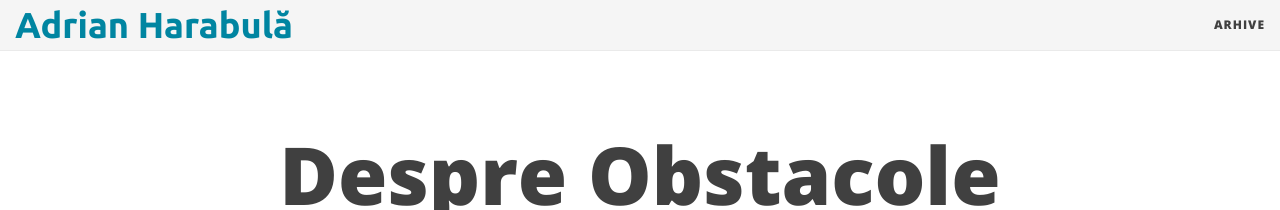
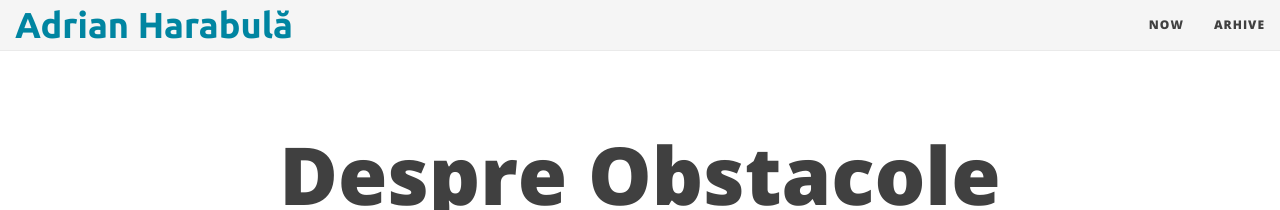
Before and after one commit to adrianharabula/adrianharabula.github.io, a Jekyll site: the page built from index.md, in a window 1280 px wide. Shown: the top 210 px of the page. Built offline with Jekyll 4.4.1, drawn with Linux system fonts in a browser that asks for light colours; nearby versions of some CDN libraries; the list of posts is cut into pages by our own code.

Commit message:
Add now page link

```diff
--- a/_config.yml
+++ b/_config.yml
@@ -23,6 +23,7 @@ description: Despre Obstacole În Startups
 
 # List of links in the navigation bar
 navbar-links:
+  Now: "now/"
   Arhive: "arhive/"
 # About Me: "aboutme"
 # Resources:
```
